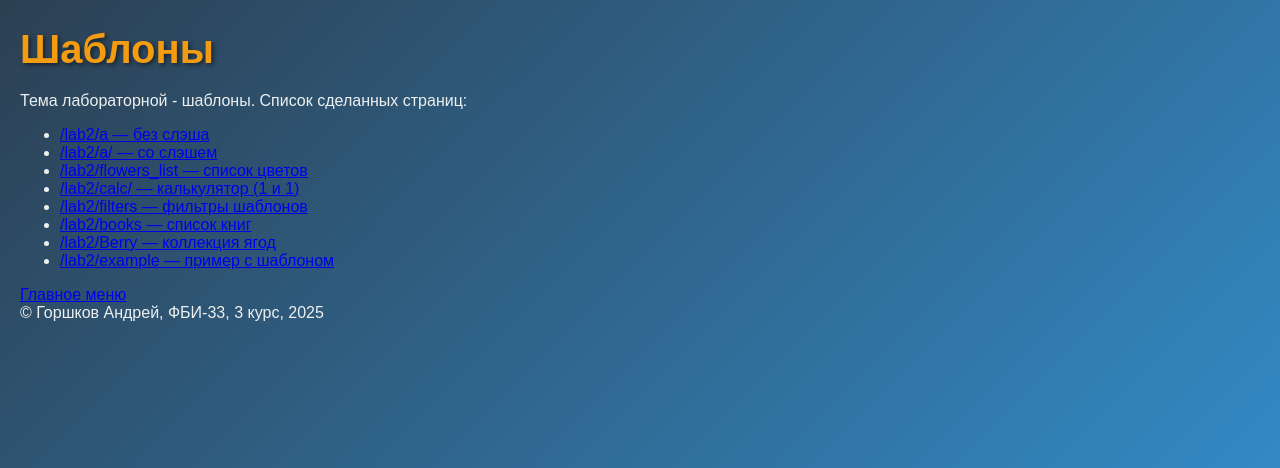
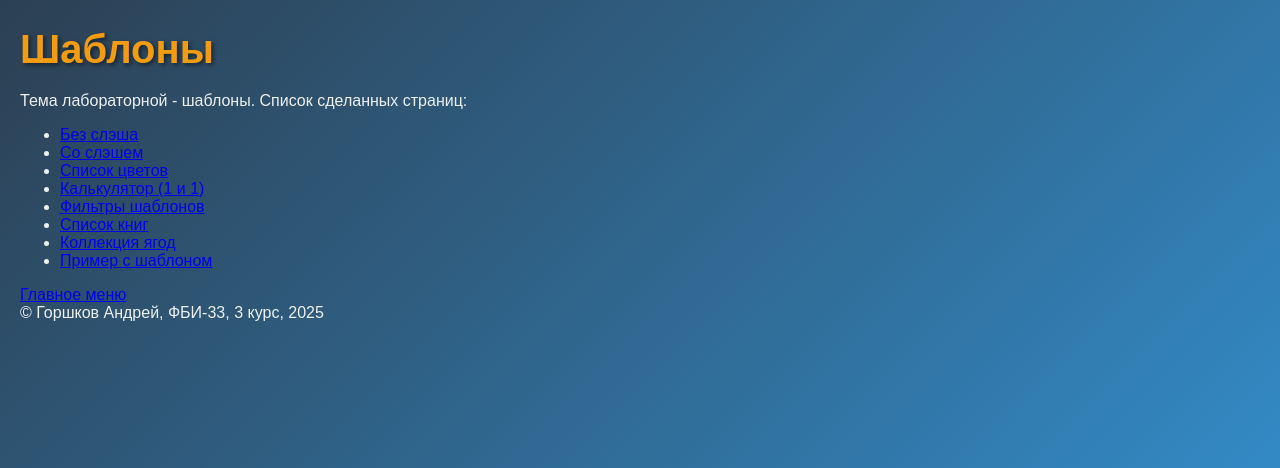
Before and after one commit to ANDREY-GOR-69/web-back-labs, a Flask app: page /lab2/ in a window 1280 px wide. Shown: the part 38-506 px from the top of the page. Run offline with Flask 3, Linux system fonts and the light colour scheme.

Commit message:
Рефакторинг: выделение первой лабораторной

```diff
--- a/app.py
+++ b/app.py
@@ -1,6 +1,10 @@
 from flask import Flask, url_for, request, redirect, abort, render_template
 from datetime import datetime
+from lab1 import lab1
+from lab2 import lab2
 app = Flask(__name__)
+app.register_blueprint(lab1)
+app.register_blueprint(lab2)
 
 @app.route("/")
 @app.route("/index")
@@ -16,8 +20,8 @@ def index():
         </header>
         <main>
             <menu>
-                <li><a href="''' + url_for('lab1') + '''">Первая лабораторная</a></li>
-                <li><a href="''' + url_for('lab2') + '''">Вторая лабораторная</a></li>
+                <li><a href="''' + url_for('lab1.lab') + '''">Первая лабораторная</a></li>
+                <li><a href="''' + url_for('lab2.lab') + '''">Вторая лабораторная</a></li>
             </menu>
         </main>
         <footer>
@@ -25,148 +29,6 @@ def index():
         </footer>
     </body>
 </html>'''
-
-@app.route("/lab1")
-def lab1():
-    return '''<!doctype html>
-<html>
-    <head>
-        <title>Лабораторная 1</title>
-    </head>
-    <body>
-        <header>
-            НГТУ, ФБ, WEB-программирование, часть 2. Список лабораторных
-        </header>
-        <main>
-            <h1>Первая лабораторная работа</h1>
-
-            <p>Flask — фреймворк для создания веб-приложений на языке
-            программирования Python, использующий набор инструментов
-            Werkzeug, а также шаблонизатор Jinja2. Относится к категории так
-            называемых микрофреймворков — минималистичных каркасов
-            веб-приложений, сознательно предоставляющих лишь самые ба-
-            зовые возможности.</p>
-
-            <a href="''' + url_for('index') + '''">Вернуться на главную</a>
-
-            <h2>Список роутов</h2>
-            <ul>
-                <li><a href="''' + url_for('web') + '''">Web-сервер на Flask</a></li>
-                <li><a href="''' + url_for('author') + '''">Об авторе</a></li>
-                <li><a href="''' + url_for('image') + '''">Изображение</a></li>
-                <li><a href="''' + url_for('counter') + '''">Счетчик посещений</a></li>
-                <li><a href="''' + url_for('info') + '''">Перенаправление</a></li>
-                <li><a href="''' + url_for('unauthorized') + '''">401</a></li>
-                <li><a href="''' + url_for('payment_required') + '''">402</a></li>
-                <li><a href="''' + url_for('forbidden') + '''">403</a></li>
-                <li><a href="''' + url_for('method_not_allowed') + '''">405</a></li>
-                <li><a href="''' + url_for('teapot') + '''">418</a></li>
-                <li><a href="''' + url_for('server_error_test') + '''">Тест ошибки 500</a></li>
-            </ul>
-        </main>
-        <footer>
-            Горшков Андрей Максимович, ФБИ-33, 3 курс, 2025
-        </footer>
-    </body>
-</html>'''
-
-@app.route("/lab1/web")
-def web():
-    return '''<!doctype html>
-        <html>
-            <body>
-               <h1>web-сервер на flask</h1>
-            </body>
-        </html>''', 200, {
-            'X-Server': 'sample',
-            'Content-Type': 'text/plain; charset=utf-8'
-        }
-
-@app.route("/lab1/author")
-def author():
-    name = "Горшков Андрей Максимович"
-    group = "ФБИ-33"
-    faculty = "ФБ"
-
-    return '''<!doctype html>
-        <html>
-            <body>
-                <p>Студент: ''' + name + '''</p>
-                <p>Группа: ''' + group + '''</p>
-                <p>Факультет: ''' + faculty + '''</p>
-                <a href="''' + url_for('web') + '''">web</a>
-            </body>
-        </html>'''
-
-@app.route("/lab1/image")
-def image():
-    image_path = url_for("static", filename="shield-hero.jpg")
-    css_path = url_for("static", filename="main.css")
-
-    html_content = '''<!DOCTYPE html>
-<html>
-    <head>
-        <title>Наофуми Иватани</title>
-        <link rel="stylesheet" href="''' + css_path + '''">
-    </head>
-    <body>
-        <div class="container">
-            <h1>Наофуми Иватани</h1>
-            <img src="''' + image_path + '''" alt="Наофуми Иватани">
-            <p class="description">Главный герой аниме "Восхождение героя щита"</p>
-        </div>
-    </body>
-</html>'''
-    return html_content, 200, {
-        'Content-Language': 'ru',
-        'X-Anime-Character': 'Naofumi Iwatani',
-        'X-Series-Name': 'The Rising of the Shield Hero',
-        'X-Server-Technology': 'Flask Python Framework',
-        'Content-Type': 'text/html; charset=utf-8'
-    }
-count = 0
-@app.route('/lab1/counter')
-def counter():
-    global count
-    count += 1
-    time = str(datetime.datetime.today())
-    url = request.url
-    client_ip = request.remote_addr
-    return '''
-<!doctype html>
-<html>
-    <body>
-        Сколько раз вы сюда заходили ''' + str(count) + '''
-        <hr>
-        Дата и время: ''' + time + '''<br>
-        Запрошенный адрес: ''' + url + '''<br>
-        Ваш IP адрес: ''' + client_ip + '''<br>
-        <hr>
-        <a href="''' + url_for('reset_counter') + '''">Сбросить счетчик</a>
-    </body>
-</html>'''
-
-@app.route('/lab1/reset_counter')
-def reset_counter():
-    global count
-    count = 0
-    return redirect(url_for('counter'))
-
-@app.route("/lab1/info")
-def info():
-    return redirect("/lab1/author")
-
-@app.route("/lab1/created")
-def created():
-    return '''
-<!doctype html>
-<html>
-    <body>
-        <h1>Создано успешно</h1>
-        <div><i>что-то создано</i></div>
-    </body>
-</html>
-''', 201
 
 not_found_logs = []
 
@@ -372,132 +234,3 @@ def internal_server_error(err):
     </body>
 </html>
 ''', 500
-@app.route('/lab2/a')
-def a():
-    return 'без слэша'
-@app.route("/lab2/a/")
-def a2():
-    return 'со слэшем'
-flowers = [
-    {"name": "Роза", "price": 150},
-    {"name": "Тюльпан", "price": 90},
-    {"name": "Незабудка", "price": 120},
-    {"name": "Ромашка", "price": 80}
-]
-
-@app.route('/lab2/flowers')
-def show_flowers():
-    return render_template('flowers.html', flowers=flowers)
-
-
-@app.route('/lab2/flowers/add', methods=['POST'])
-def add_flower():
-    name = request.form.get('name')
-    price = request.form.get('price')
-
-    if not name:
-        return "Вы не задали имя цветка", 400
-    if not price or not price.isdigit():
-        return "Цена должна быть числом", 400
-
-    flowers.append({"name": name, "price": int(price)})
-    return redirect(url_for('show_flowers'))
-
-@app.route('/lab2/flowers/delete/<int:flower_id>')
-def delete_flower(flower_id):
-    if flower_id < 0 or flower_id >= len(flowers):
-        abort(404)
-    else:
-        flowers.pop(flower_id)
-        return redirect(url_for('show_flowers'))
-
-@app.route('/lab2/flowers/clear')
-def clear_flowers():
-    flowers.clear()
-    return redirect(url_for('show_flowers'))
-@app.route('/lab2/example')
-def example():
-    name = 'Горшков Андрей'
-    nomer = '2'
-    group = 'ФБИ-33'
-    kurs = '3 курс'
-    lab_num = '2'
-    fruits = [{'name': 'яблоки', 'price': 100},
-              {'name': 'груши', 'price': 100},
-              {'name': 'апельсины' , 'price': 100},
-              {'name': 'мандарины', 'price': 100},
-              {'name': 'манго', 'price': 100},]
-    return render_template('example.html', name=name, nomer=nomer, kurs=kurs, group=group, lab_num=lab_num, fruits=fruits)
-@app.route('/lab2/')
-def lab2():
-    return render_template('lab2.html')
-@app.route('/lab2/filters')
-def filters():
-    phrase = "0 <b>сколько</b> <u>нам</u> <i>открытий</i> чудных..."
-    return render_template('filters.html', phrase=phrase)
-
-@app.route('/lab2/calc/')
-def calc_default():
-    return redirect('/lab2/calc/1/1')
-
-@app.route('/lab2/calc/<int:a>')
-def calc_one_arg(a):
-    return redirect(f'/lab2/calc/{a}/1')
-
-@app.route('/lab2/calc/<int:a>/<int:b>')
-def calc(a, b):
-    if b == 0:
-        div_result = "Ошибка: деление на ноль"
-    else:
-        div_result = a / b
-
-    return f'''
-<!doctype html>
-<html>
-    <body>
-        <h1>Калькулятор</h1>
-        <p>Первое число: {a}</p>
-        <p>Второе число: {b}</p>
-        <ul>
-            <li>Сумма: {a + b}</li>
-            <li>Разность: {a - b}</li>
-            <li>Произведение: {a * b}</li>
-            <li>Деление: {div_result}</li>
-            <li>Возведение в степень: {a ** b}</li>
-        </ul>
-        <p><a href="/lab2/calc/">Попробовать снова с 1 и 1</a></p>
-    </body>
-</html>
-'''
-books = [
-    {"author": "Фёдор Достоевский", "title": "Преступление и наказание", "genre": "Роман", "pages": 640},
-    {"author": "Лев Толстой", "title": "Война и мир", "genre": "Роман-эпопея", "pages": 1225},
-    {"author": "Александр Пушкин", "title": "Евгений Онегин", "genre": "Роман в стихах", "pages": 320},
-    {"author": "Михаил Булгаков", "title": "Мастер и Маргарита", "genre": "Фантастика", "pages": 480},
-    {"author": "Иван Тургенев", "title": "Отцы и дети", "genre": "Роман", "pages": 370},
-    {"author": "Николай Гоголь", "title": "Мёртвые души", "genre": "Сатира", "pages": 420},
-    {"author": "Антон Чехов", "title": "Палата №6", "genre": "Повесть", "pages": 95},
-    {"author": "Даниэл Киз", "title": "Цветы для Элджернона", "genre": "Фантастика", "pages": 310},
-    {"author": "Джордж Оруэлл", "title": "1984", "genre": "Антиутопия", "pages": 350},
-    {"author": "Рэй Брэдбери", "title": "451° по Фаренгейту", "genre": "Фантастика", "pages": 256}
-]
-
-@app.route('/lab2/books')
-def show_books():
-    return render_template('books.html', books=books)
-Berry = [
-    {"name": "Арбуз", "img": "Berry/ar.jpg", "desc": "Крупная сладкая ягода с красной мякотью и чёрными семенами."},
-    {"name": "Жимолость", "img": "Berry/jim.jpg", "desc": "Синевато-фиолетовая ягода с кисло-сладким вкусом и массой витаминов."},
-    {"name": "Клубника", "img": "Berry/klub.jpg", "desc": "Сочная и ароматная ягода, любима во всём мире."},
-    {"name": "Клюква", "img": "Berry/klukva.jpg", "desc": "Кислая болотная ягода, используется для морсов и варенья."},
-    {"name": "Крыжовник", "img": "Berry/kr.jpg", "desc": "Зелёная или красная ягода с кисло-сладким вкусом, богатая витамином C."},
-    {"name": "Красная смородина", "img": "Berry/krasn.jpg", "desc": "Мелкие ярко-красные ягоды с освежающим кисловатым вкусом."},
-    {"name": "Малина", "img": "Berry/mal.jpg", "desc": "Мягкая и ароматная ягода, часто используется при простуде."},
-    {"name": "Облепиха", "img": "Berry/oblepixa.jpg", "desc": "Оранжевая ягода с терпким вкусом и мощными лечебными свойствами."},
-    {"name": "Виктория", "img": "Berry/vic.jpg", "desc": "Сорт садовой земляники, крупная и ароматная."},
-    {"name": "Ежевика", "img": "Berry/yjev.jpg", "desc": "Тёмно-фиолетовая ягода с насыщенным вкусом и антоцианами."}
-]
-
-@app.route('/lab2/Berry')
-def show_Berry():
-    return render_template('Berry.html', berries=Berry)
--- a/templates/lab2.html
+++ b/templates/lab2.html
@@ -1,18 +1,18 @@
 {% extends "base.html" %}
 {# номер лабораторной работы #}
 {% block lab %}Лабораторная работа 2{% endblock %}
-{# основной контен: #}
+{# основной контент: #}
 {% block main %}
     <h1>Шаблоны</h1>
     <div>Тема лабораторной - шаблоны. Список сделанных страниц:</div>
     <ul>
-        <li><a href="{{ url_for('a') }}">/lab2/a — без слэша</a></li>
-        <li><a href="{{ url_for('a2') }}">/lab2/a/ — со слэшем</a></li>
-        <li><a href="{{ url_for('show_flowers') }}">/lab2/flowers_list — список цветов</a></li>
-        <li><a href="{{ url_for('calc_default') }}">/lab2/calc/ — калькулятор (1 и 1)</a></li>
-        <li><a href="{{ url_for('filters') }}">/lab2/filters — фильтры шаблонов</a></li>
-        <li><a href="{{ url_for('show_books') }}">/lab2/books — список книг</a></li>
-        <li><a href="{{ url_for('show_Berry') }}">/lab2/Berry — коллекция ягод</a></li>
-        <li><a href="{{ url_for('example') }}">/lab2/example — пример с шаблоном</a></li>
+        <li><a href="{{ url_for('lab2.a') }}">Без слэша</a></li>
+        <li><a href="{{ url_for('lab2.a2') }}">Со слэшем</a></li>
+        <li><a href="{{ url_for('lab2.show_flowers') }}">Список цветов</a></li>
+        <li><a href="{{ url_for('lab2.calc_default') }}">Калькулятор (1 и 1)</a></li>
+        <li><a href="{{ url_for('lab2.filters') }}">Фильтры шаблонов</a></li>
+        <li><a href="{{ url_for('lab2.show_books') }}">Список книг</a></li>
+        <li><a href="{{ url_for('lab2.show_Berry') }}">Коллекция ягод</a></li>
+        <li><a href="{{ url_for('lab2.example') }}">Пример с шаблоном</a></li>
     </ul>
 {% endblock %}
```
Also changed, not shown: lab1.py (added, +145 -0 lines), lab2.py (added, +78 -0 lines), templates/flowers.html (+13 -5 lines).
